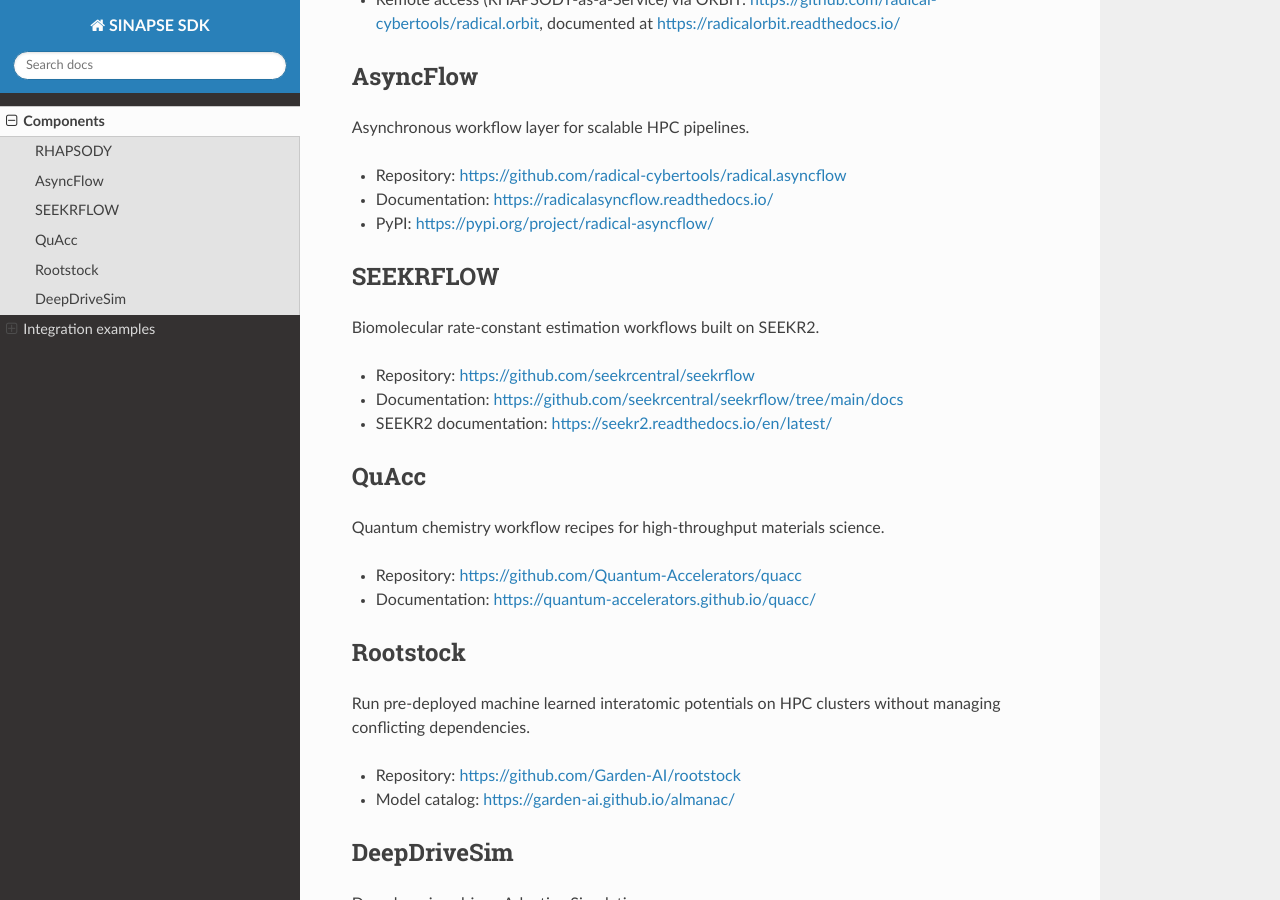
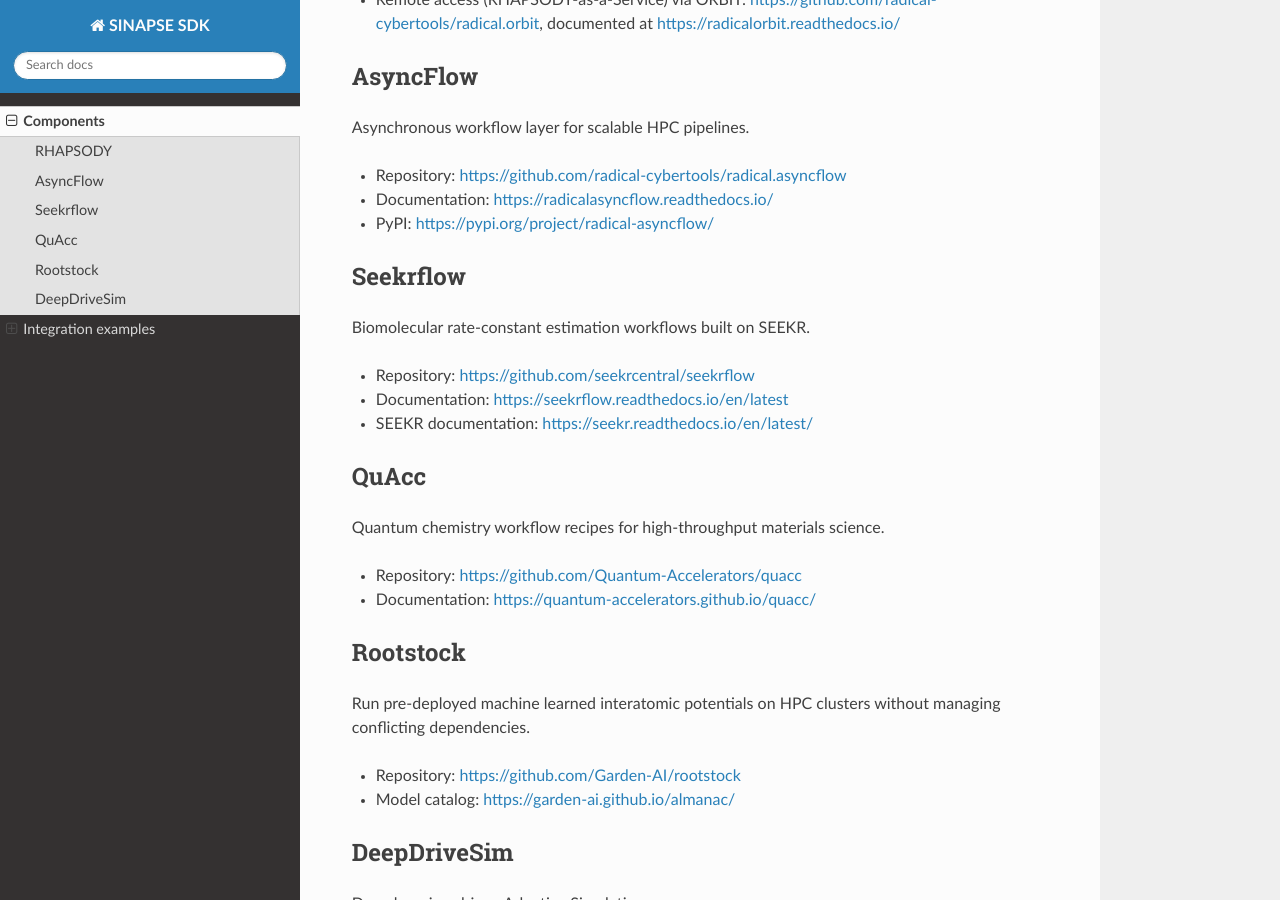
Before and after one commit to SINAPSE-NSF/sinapse-sdk, a Sphinx documentation site: the page built from docs/components.md, in a window 1280 px wide and 900 px high, scrolled down 420 px. Built offline with Sphinx 7.4.7 and the Read the Docs theme 3.1.0, drawn with Linux system fonts in a browser that asks for light colours.

Commit message:
Added corrections to README and documentation for Seekrflow component.

```diff
--- a/docs/components.md
+++ b/docs/components.md
@@ -23,13 +23,13 @@
 - Documentation: <https://radicalasyncflow.readthedocs.io/>
 - PyPI: <https://pypi.org/project/radical-asyncflow/>
 
-## SEEKRFLOW
+## Seekrflow
 
-Biomolecular rate-constant estimation workflows built on SEEKR2.
+Biomolecular rate-constant estimation workflows built on SEEKR.
 
 - Repository: <https://github.com/seekrcentral/seekrflow>
-- Documentation: <https://github.com/seekrcentral/seekrflow/tree/main/docs>
-- SEEKR2 documentation: <https://seekr2.readthedocs.io/en/latest/>
+- Documentation: <https://seekrflow.readthedocs.io/en/latest>
+- SEEKR documentation: <https://seekr.readthedocs.io/en/latest/>
 
 ## QuAcc
 
```
Also changed, not shown: README.md (+4 -4 lines), docs/seekrflow-asyncflow-trypsin/index.md (added, +76 -0 lines).
